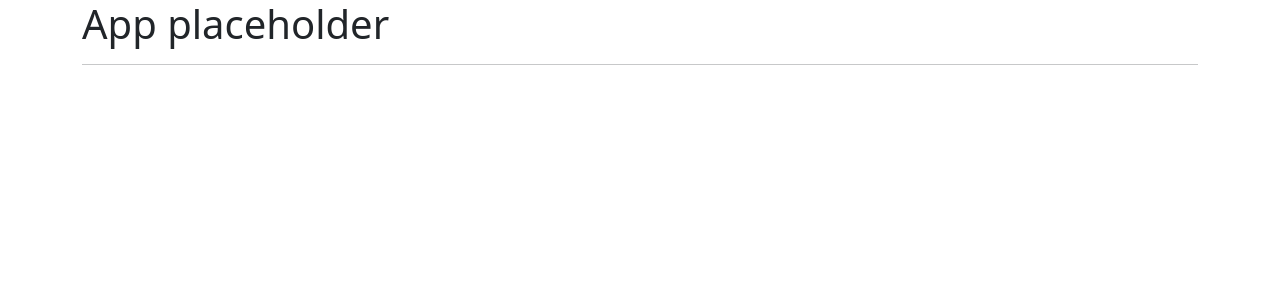
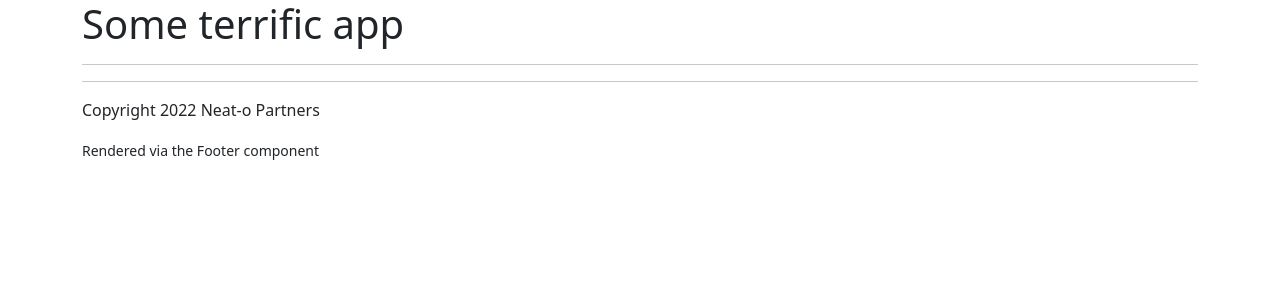
Before and after one commit to speedingplanet/intuit-feb-react, a React (Create React App) app: page / in a window 1280 px wide. Shown: the top 300 px of the page. Built offline with nearby package versions, Linux system fonts and the light colour scheme.

Commit message:
Components and props

```diff
--- a/src/App.tsx
+++ b/src/App.tsx
@@ -1,12 +1,14 @@
 import React from 'react';
+import Footer from './Footer';
 
 function App() {
   return (
     <main className="container">
       <header>
-        <h1>App placeholder</h1>
+        <h1>Some terrific app</h1>
         <hr />
       </header>
+      <Footer companyName="Neat-o Partners" year={2022} />
     </main>
   );
 }
--- /dev/null
+++ b/src/Footer.tsx
@@ -0,0 +1,26 @@
+import React from 'react';
+
+interface Props {
+  companyName: string;
+  year: number;
+}
+
+// Defines the component
+function Footer(props: Props) {
+  // The actual content of the component
+  return (
+    <footer>
+      <hr />
+      <p>
+        Copyright {props.year} {props.companyName}
+      </p>
+      <p>
+        <small>Rendered via the Footer component</small>
+      </p>
+    </footer>
+  );
+}
+
+// Makes the component available to other components via
+// import Footer from './Footer';
+export default Footer;
```
Also changed, not shown: src/FooterDestructured.tsx (added, +24 -0 lines).
